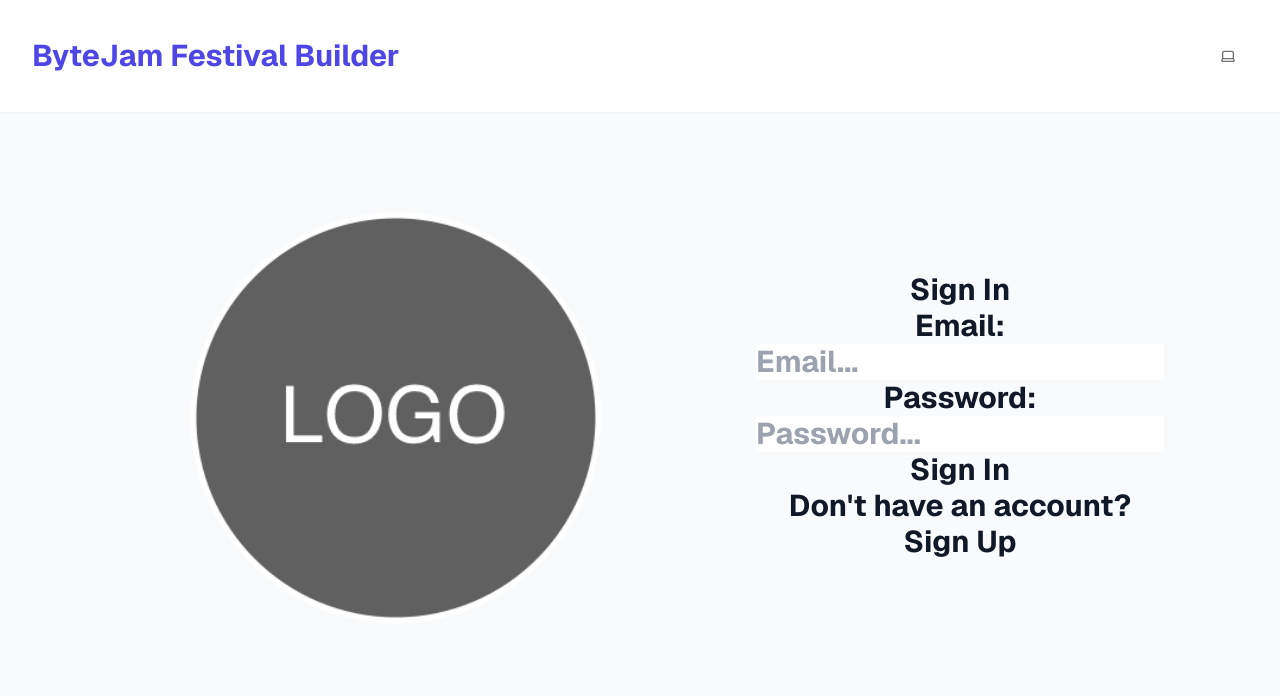
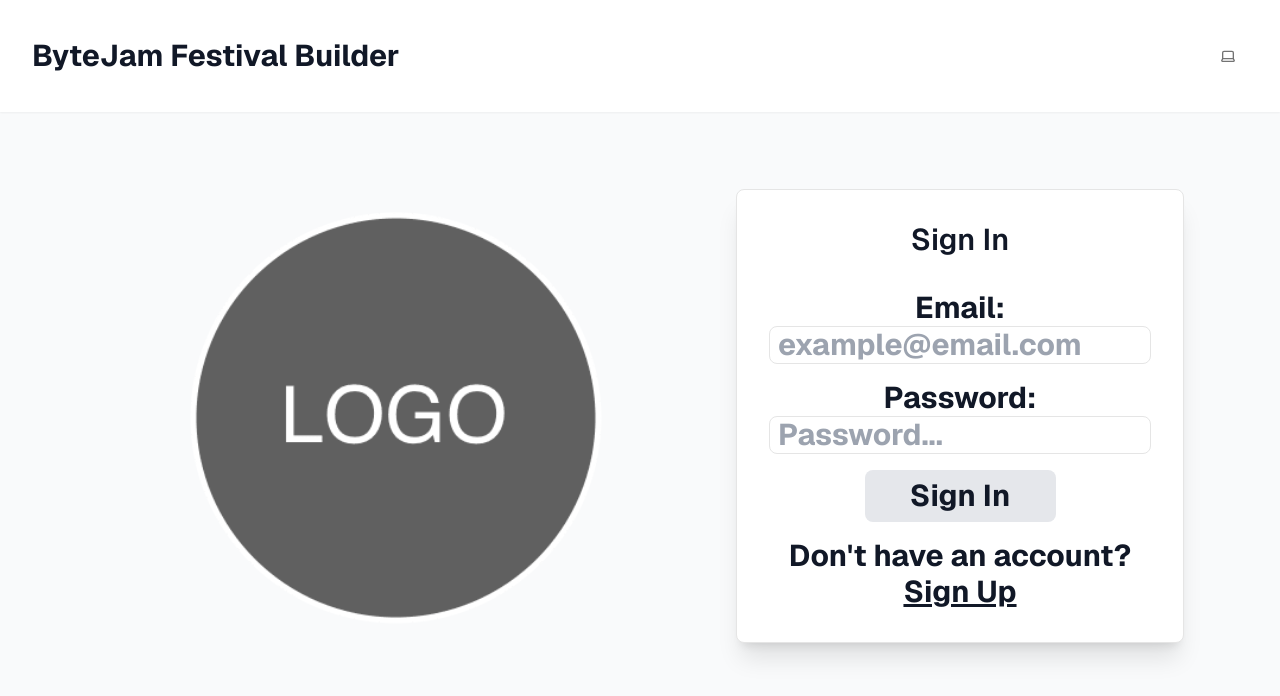
Before and after one commit to willcollins-05/bytejam-2025, a Next.js app: page / in a window 1280 px wide. Shown: the top 696 px of the page. Built offline with nearby package versions, Linux system fonts and the light colour scheme; no server answers.

Commit message:
styled the login page

```diff
--- a/app/page.tsx
+++ b/app/page.tsx
@@ -67,7 +67,7 @@ export default function Home() {
           <div className="flex justify-between h-20">
             <div className="flex items-center">
               <Link href="/" className="flex-shrink-0 flex items-center">
-                <span className="text-3xl font-bold text-indigo-600 dark:text-indigo-400">
+                <span className="text-3xl font-bold text-gray-900 dark:text-indigo-400">
                   ByteJam Festival Builder
                 </span>
               </Link>
--- a/components/login-form.tsx
+++ b/components/login-form.tsx
@@ -91,17 +91,18 @@ export function LoginForm() {
   };
 
   return (
-    <div>
-      <form onSubmit={handleSubmit}>
-        {isSignIn ? <h2>Sign In</h2> : <h2>Sign Up</h2>}
+    <div className="bg-white dark:bg-black p-8 rounded-lg shadow-xl  dark:border-gray-500 border-[.75px]">
+      <form onSubmit={handleSubmit} className="flex flex-col gap-4">
+        {isSignIn ? <h2 className="text-center font-semibold text-[30px]">Sign In</h2> : <h2 className="text-center font-semibold text-[30px]">Sign Up</h2>}
         {errorMessage.length > 0 && (
-          <p style={{ color: "red" }}>{errorMessage}</p>
+          <p style={{ color: "red" }} className="text-center">{errorMessage}</p>
         )}
         <div>
           {!isSignIn && (
             <>
               <label htmlFor="username">Username: </label>
               <input
+            className="w-full rounded-lg px-2 dark:bg-black dark:border-white border-[.75px]"
                 type="text"
                 name="username"
                 id="username"
@@ -116,10 +117,11 @@ export function LoginForm() {
         <div>
           <label htmlFor="email">Email: </label>
           <input
+            className="w-full rounded-lg px-2 dark:bg-black dark:border-white border-[.75px]"
             type="email"
             name="email"
             id="email"
-            placeholder="Email..."
+            placeholder="example@email.com"
             autoComplete="off"
             value={email}
             onChange={(e) => setEmail(e.target.value)}
@@ -128,6 +130,7 @@ export function LoginForm() {
         <div>
           <label htmlFor="password">Password: </label>
           <input
+            className="w-full rounded-lg px-2 dark:bg-black dark:border-white border-[.75px]"
             type="password"
             name="password"
             id="password"
@@ -137,10 +140,13 @@ export function LoginForm() {
             onChange={(e) => setPassword(e.target.value)}
           />
         </div>
-        <button type="submit">{isSignIn ? "Sign In" : "Sign Up"}</button>
-        <p>
+        <div className="text-center">
+          <button className="bg-gray-200 hover:bg-gray-300 dark:bg-[rgb(33,33,33)] w-[50%] p-2 rounded-lg content-center dark:hover:bg-[rgb(76,76,76)]" type="submit">{isSignIn ? "Sign In" : "Sign Up"}</button>
+        </div>
+
+        <p className="text-center">
           {isSignIn ? "Don't have an account?" : "Already have an account?"}{" "}
-          <button type="button" onClick={() => setIsSignIn(!isSignIn)}>
+          <button className="underline" type="button" onClick={() => setIsSignIn(!isSignIn)}>
             {isSignIn ? "Sign Up" : "Sign In"}
           </button>
         </p>
```
